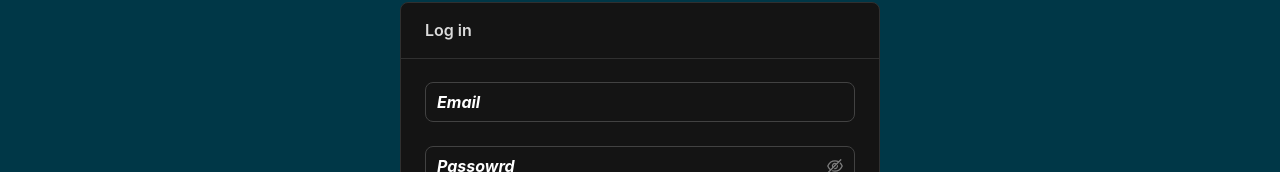
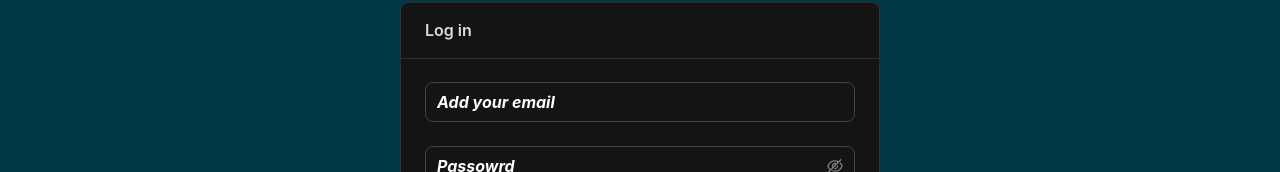
Before and after one commit to bolshiyanov/up2DateAfterCheckbox, a React (Create React App) app in the folder client/: page /login in a window 1280 px wide. Shown: the part 126-298 px from the top of the page. Built offline with nearby package versions, Linux system fonts and the light colour scheme; no server answers.

Commit message:
Update email input to lowcase format

```diff
--- /dev/null
+++ b/client/src/components/custom-email-input/index.tsx
@@ -0,0 +1,33 @@
+import React, { ChangeEvent } from "react";
+import { Form, Input } from "antd";
+
+interface CustomEmailInputProps {
+  onChange?: (value: string) => void;
+}
+
+export const CustomEmailInput: React.FC<CustomEmailInputProps> = ({ onChange }) => {
+  const handleInputChange = (e: ChangeEvent<HTMLInputElement>) => {
+    const lowercaseValue = e.target.value.toLowerCase();
+    if (onChange) {
+      onChange(lowercaseValue);
+    }
+  };
+
+  const formatValue = (e: ChangeEvent<HTMLInputElement>) => e.target.value.toLowerCase();
+
+  return (
+    <Form.Item
+      name="email"
+      getValueFromEvent={formatValue}
+      rules={[{ required: true, message: "Invalid email format" }]}
+      shouldUpdate={true}
+    >
+      <Input
+        onChange={handleInputChange}
+        placeholder="Add your email"
+        type="email"
+        size="large"
+      />
+    </Form.Item>
+  );
+};
--- a/client/src/components/custom-input/index.tsx
+++ b/client/src/components/custom-input/index.tsx
@@ -15,6 +15,7 @@ export const CustomInput = ({
   placeholder,
 }: Props) => {
   const { TextArea } = Input;
+
 
   return (
     <Form.Item
--- a/client/src/pages/login/index.tsx
+++ b/client/src/pages/login/index.tsx
@@ -11,6 +11,7 @@ import { PasswordInput } from "../../components/password-input";
 import { selectUser } from "../../features/auth/authSlice";
 import { Paths } from "../../paths";
 import { isErrorWithMessage } from "../../utils/is-error-with-message";
+import { CustomEmailInput } from "../../components/custom-email-input";
 
 
 export const Login = () => {
@@ -49,7 +50,7 @@ export const Login = () => {
           <Form onFinish={login}>
 
 
-            <CustomInput type="email" name="email" placeholder="Email" />
+            <CustomEmailInput />
             <PasswordInput name="password" placeholder="Passowrd" />
             <CustomButton
             shape="round"
--- a/client/src/pages/register/index.tsx
+++ b/client/src/pages/register/index.tsx
@@ -13,6 +13,7 @@ import { selectUser } from "../../features/auth/authSlice";
 import { Paths } from "../../paths";
 import { isErrorWithMessage } from "../../utils/is-error-with-message";
 import { CheckboxChangeEvent } from "antd/es/checkbox";
+import { CustomEmailInput } from "../../components/custom-email-input";
 
 type RegisterData = Omit<User, "id"> & { confirmPassword: string };
 
@@ -70,7 +71,7 @@ export const Register = () => {
               example, a boat, paraglider or other rides
             </p>
             <CustomInput type="text" name="name" placeholder="Name" />
-            <CustomInput type="email" name="email" placeholder="Email" />
+            <CustomEmailInput />
             <CustomInput type="phone" name="phone" placeholder="Phone" />
             <PasswordInput name="password" placeholder="Password" />
             <PasswordInput
```
